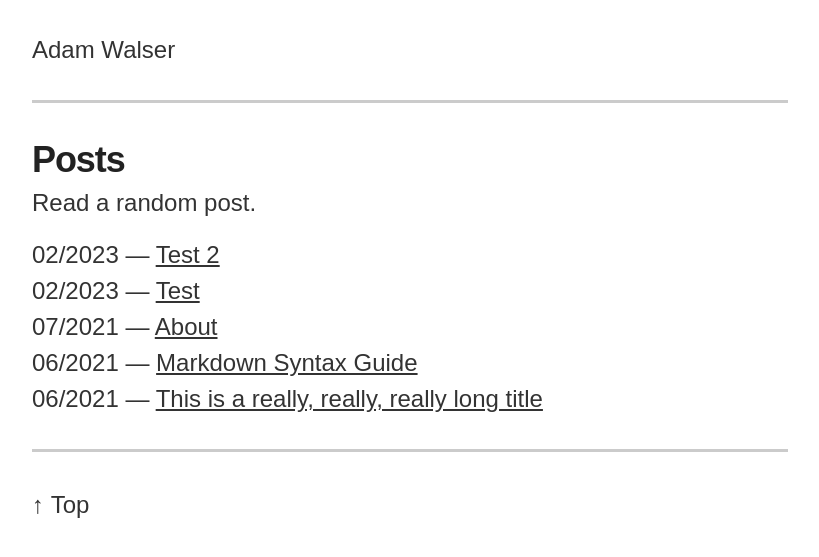
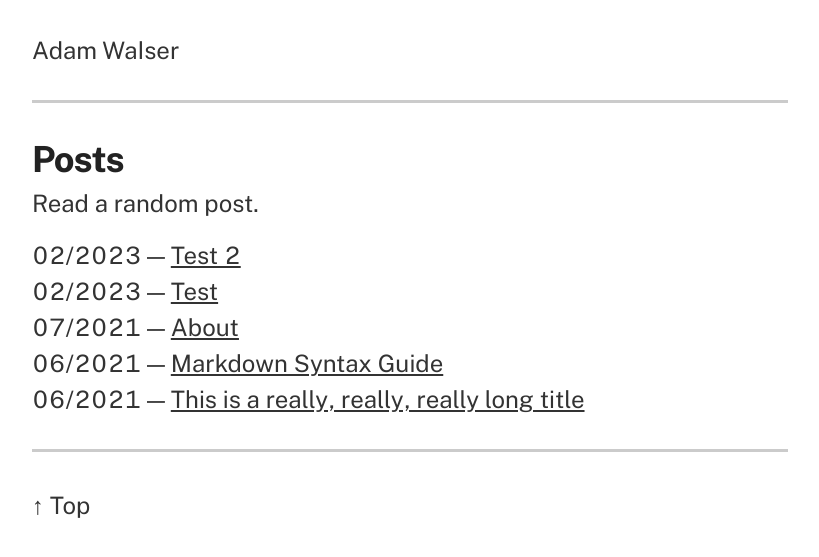
Before and after one commit to ajpwalser/ajpwalser.github.io, a Jekyll site: the page built from index.html, in a window 1280 px wide. Shown: the top 557 px of the page, without its empty margins (230-1049 px from the left). Built offline with Jekyll 4.4.1, drawn with Linux system fonts in a browser that asks for light colours; some web fonts are replaced.

Commit message:
Update fonts.css

```diff
--- a/css/fonts.css
+++ b/css/fonts.css
@@ -19,12 +19,12 @@
      font-weight: 100 900;
      font-style: normal;
      font-stretch: normal;
-     src: url('/PublicSans-VariableFont_wght.ttf') format('truetype-variations');
+     src: url('/PublicSans[wght].ttf') format('truetype-variations');
 }
  @font-face{
      font-family: 'Public Sans';
      font-weight: 100 900;
      font-style: italic;
      font-stretch: normal;
-     src: url('/PublicSans-Italic-VariableFont_wght.ttf') format('truetype-variations');
+     src: url('/PublicSans-Italic[wght].ttf') format('truetype-variations');
 }
```
